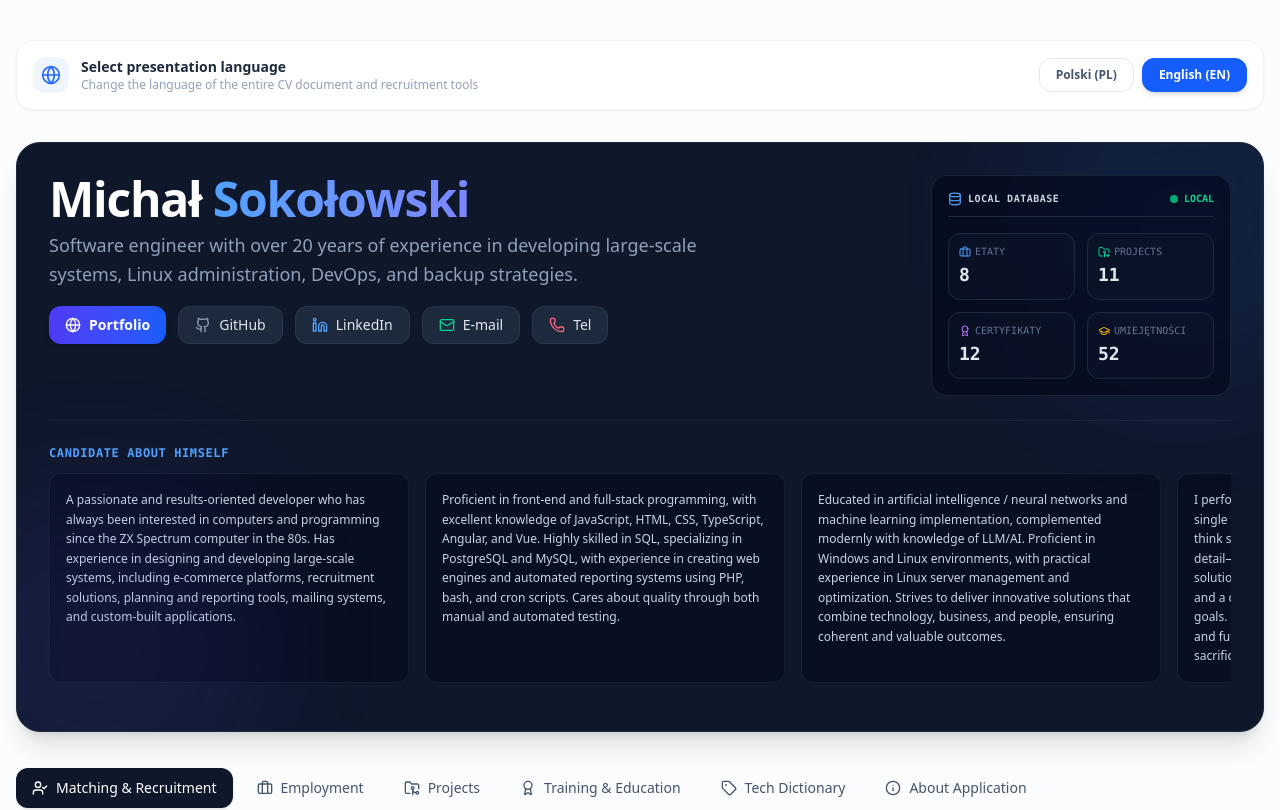
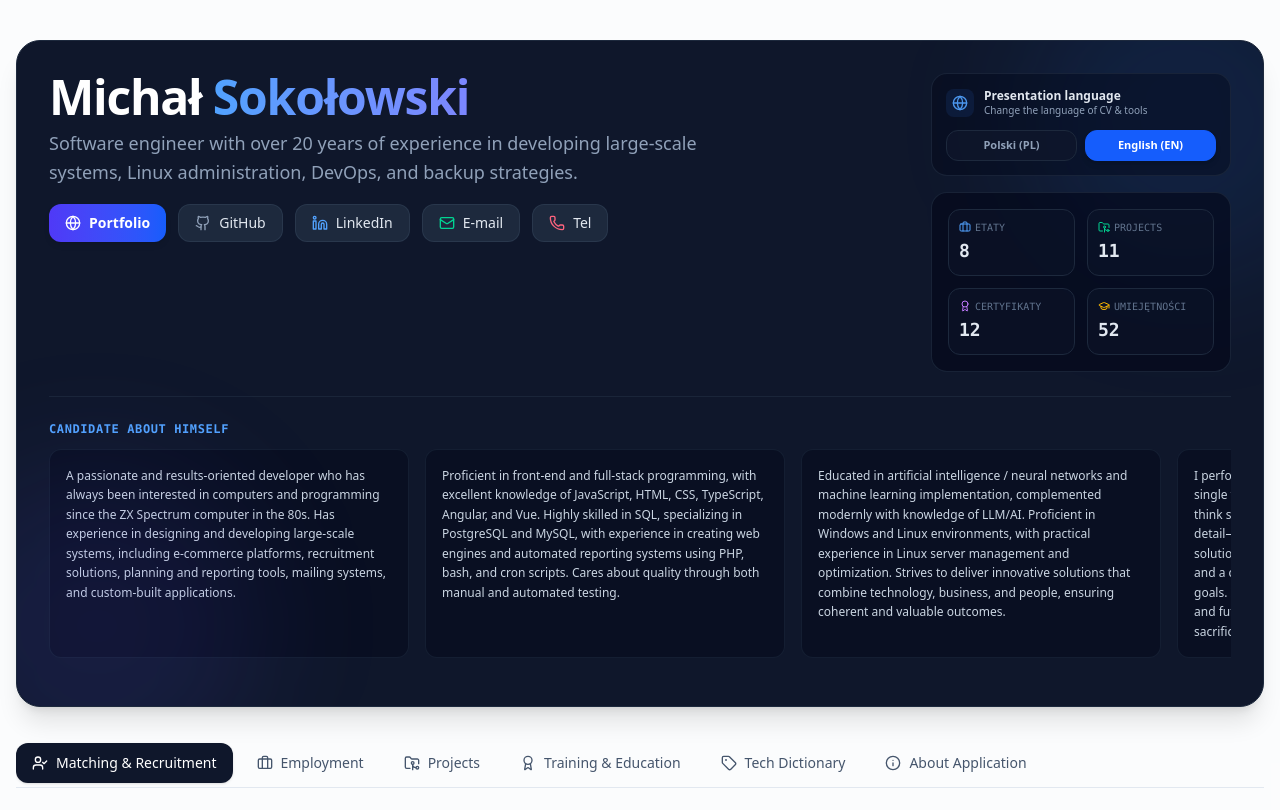
Before and after one commit to sokol-44/smart-cv-talentlens, a React (Vite) app: page / in a window 1280 px wide. Shown: the top 810 px of the page. Built offline with nearby package versions, Linux system fonts and the light colour scheme.

Commit message:
refactor: remove language switcher and fix header UI
Remove the global language selection component to simplify the interface and resolve clipping issues in the header by containing background decorative elements.

```diff
--- a/src/App.tsx
+++ b/src/App.tsx
@@ -29,7 +29,6 @@ import {
   CheckCircle,
   Info,
   Settings,
-  Globe,
 } from "lucide-react";
 
 import { initialCVData } from "./initialData";
@@ -529,45 +528,6 @@ export default function App() {
   return (
     <div className="min-h-screen bg-slate-50/50 text-slate-800 font-sans">
       <div className="max-w-7xl mx-auto px-4 py-6 md:py-10 space-y-8 print:p-0">
-        {/* Language selector block */}
-        <div className="flex flex-col sm:flex-row justify-between items-start sm:items-center bg-white border border-slate-100 p-4 rounded-2xl shadow-xs print:hidden gap-4">
-          <div className="flex items-center gap-3">
-            <div className="p-2 bg-blue-50 rounded-xl text-blue-600 shrink-0">
-              <Globe className="w-5 h-5 animate-pulse" />
-            </div>
-            <div>
-              <span className="text-sm font-bold text-slate-800 block">
-                {lang === "pl" ? "Wybierz język prezentacji" : "Select presentation language"}
-              </span>
-              <span className="text-xs text-slate-400 block font-sans">
-                {lang === "pl" ? "Zmień język całego dokumentu CV i narzędzi rekrutacyjnych" : "Change the language of the entire CV document and recruitment tools"}
-              </span>
-            </div>
-          </div>
-          <div className="flex gap-2 w-full sm:w-auto shrink-0">
-            <button
-              onClick={() => handleToggleLang("pl")}
-              className={`flex-1 sm:flex-none px-4 py-2 rounded-xl text-xs font-bold transition duration-200 cursor-pointer text-center ${
-                lang === "pl"
-                  ? "bg-blue-600 text-white shadow-md border border-blue-600"
-                  : "bg-white hover:bg-slate-50 text-slate-600 border border-slate-200"
-              }`}
-            >
-              Polski (PL)
-            </button>
-            <button
-              onClick={() => handleToggleLang("en")}
-              className={`flex-1 sm:flex-none px-4 py-2 rounded-xl text-xs font-bold transition duration-200 cursor-pointer text-center ${
-                lang === "en"
-                  ? "bg-blue-600 text-white shadow-md border border-blue-600"
-                  : "bg-white hover:bg-slate-50 text-slate-600 border border-slate-200"
-              }`}
-            >
-              English (EN)
-            </button>
-          </div>
-        </div>
-
         {/* Dynamic header and summary statistics card */}
         <Header
           person={cvData.person}
--- a/src/components/Header.tsx
+++ b/src/components/Header.tsx
@@ -77,10 +77,12 @@ export const Header: React.FC<HeaderProps> = ({
   };
 
   return (
-    <header className="bg-slate-900 text-white rounded-3xl p-6 md:p-8 shadow-xl border border-slate-800 relative overflow-hidden" id="header-section-container">
-      {/* Subtle glowing background effect */}
-      <div className="absolute top-0 right-0 w-80 h-80 bg-blue-500/10 rounded-full blur-3xl -mr-20 -mt-20 pointer-events-none" />
-      <div className="absolute bottom-0 left-0 w-80 h-80 bg-indigo-500/10 rounded-full blur-3xl -ml-20 -mb-20 pointer-events-none" />
+    <header className="bg-slate-900 text-white rounded-3xl p-6 md:p-8 shadow-xl border border-slate-800 relative z-20" id="header-section-container">
+      {/* Subtle glowing background effect contained in an absolute wrapper with overflow-hidden */}
+      <div className="absolute inset-0 rounded-3xl overflow-hidden pointer-events-none z-0">
+        <div className="absolute top-0 right-0 w-80 h-80 bg-blue-500/10 rounded-full blur-3xl -mr-20 -mt-20" />
+        <div className="absolute bottom-0 left-0 w-80 h-80 bg-indigo-500/10 rounded-full blur-3xl -ml-20 -mb-20" />
+      </div>
 
       <div className="relative z-10 flex flex-col md:flex-row md:items-start justify-between gap-6">
         <div>
@@ -217,22 +219,50 @@ export const Header: React.FC<HeaderProps> = ({
           </div>
         </div>
 
-        {/* Local DB Status Panel with Statistics */}
-        <div className="bg-slate-950/60 border border-slate-800/80 p-4 rounded-2xl w-full md:w-auto md:min-w-[300px]">
-          <div className="flex items-center justify-between gap-3 text-xs font-mono text-slate-400 mb-4 border-b border-slate-800 pb-2.5">
-            <span className="flex items-center gap-1.5 text-slate-300 font-semibold uppercase tracking-wider text-[10px]">
-              <Database className="w-3.5 h-3.5 text-blue-400" />
-              <span>{lang === "pl" ? "Lokalna Baza Danych" : "Local Database"}</span>
-            </span>
-            <div className="flex items-center gap-1.5">
-              <span className="w-2 h-2 rounded-full bg-emerald-500 animate-pulse" />
-              <span className="text-[10px] font-bold text-emerald-400 uppercase">
-                {lang === "pl" ? "Lokalna" : "Local"}
-              </span>
+        {/* Language selector and Local Panel with Statistics */}
+        <div className="flex flex-col gap-4 w-full md:w-auto md:min-w-[300px]">
+          {/* Language selector block */}
+          <div className="flex flex-col gap-3 bg-slate-950/40 border border-slate-800/80 p-3.5 rounded-2xl print:hidden" id="header-lang-selector">
+            <div className="flex items-center gap-2.5">
+              <div className="p-1.5 bg-blue-500/10 rounded-lg text-blue-400 shrink-0">
+                <Globe className="w-4 h-4 animate-pulse" />
+              </div>
+              <div className="min-w-0">
+                <span className="text-xs font-bold text-slate-200 block leading-tight">
+                  {lang === "pl" ? "Język prezentacji" : "Presentation language"}
+                </span>
+                <span className="text-[10px] text-slate-400 block font-sans truncate">
+                  {lang === "pl" ? "Zmiana języka całego CV i narzędzi" : "Change the language of CV & tools"}
+                </span>
+              </div>
+            </div>
+            <div className="flex gap-2">
+              <button
+                onClick={() => onToggleLang?.("pl")}
+                className={`flex-1 px-3 py-1.5 rounded-xl text-[11px] font-bold transition duration-200 cursor-pointer text-center ${
+                  lang === "pl"
+                    ? "bg-blue-600 text-white shadow-md border border-blue-600"
+                    : "bg-slate-900/80 hover:bg-slate-850 text-slate-400 border border-slate-800"
+                }`}
+              >
+                Polski (PL)
+              </button>
+              <button
+                onClick={() => onToggleLang?.("en")}
+                className={`flex-1 px-3 py-1.5 rounded-xl text-[11px] font-bold transition duration-200 cursor-pointer text-center ${
+                  lang === "en"
+                    ? "bg-blue-600 text-white shadow-md border border-blue-600"
+                    : "bg-slate-900/80 hover:bg-slate-850 text-slate-400 border border-slate-800"
+                }`}
+              >
+                English (EN)
+              </button>
             </div>
           </div>
 
-          <div className="grid grid-cols-2 gap-3 font-mono">
+          {/* Local Panel with Statistics */}
+          <div className="bg-slate-950/60 border border-slate-800/80 p-4 rounded-2xl w-full">
+            <div className="grid grid-cols-2 gap-3 font-mono">
             {/* Box "Etaty" with hover list tooltip */}
             <div className="relative group/box bg-slate-900/50 p-2.5 rounded-xl border border-slate-800 hover:border-slate-700/60 transition cursor-help">
               <div className="text-slate-500 text-[10px] uppercase flex items-center gap-1">
@@ -338,6 +368,7 @@ export const Header: React.FC<HeaderProps> = ({
           </div>
         </div>
       </div>
+    </div>
 
       {/* Expanded about me side scroller: "Kandydat o sobie" with all description elements */}
       <div className="mt-6 pt-6 border-t border-slate-800/80">
```
